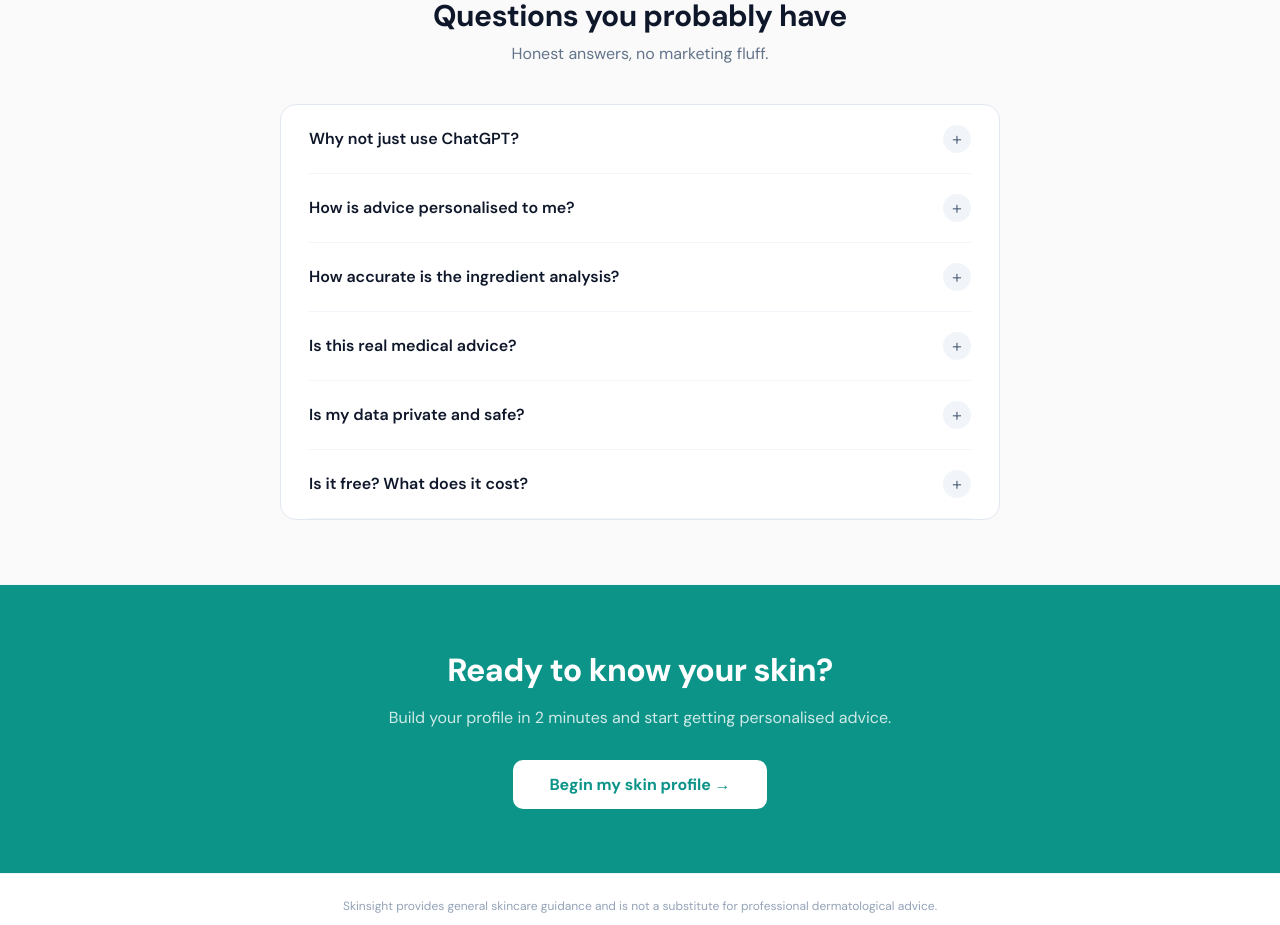
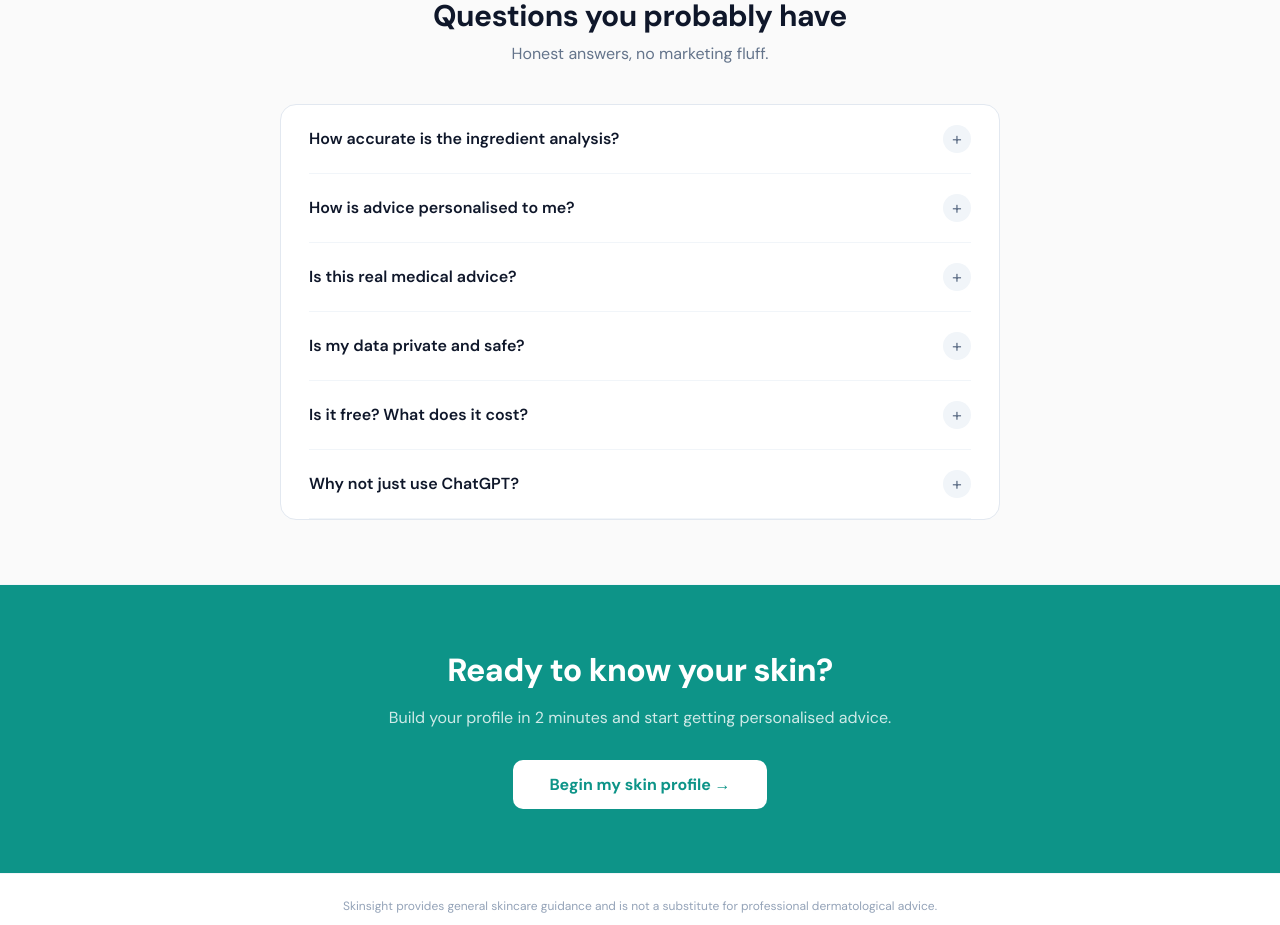
Before and after one commit to MKscalepoint/Skinsight, a Next.js app: page / in a window 1280 px wide. Shown: the part 1500-2425 px from the top of the page. Built offline with nearby package versions, Linux system fonts and the light colour scheme.

Commit message:
Update Landing.tsx

```diff
--- a/src/components/Landing.tsx
+++ b/src/components/Landing.tsx
@@ -8,16 +8,12 @@ const TEAL_MID = '#ccfbf1';
 
 const FAQS = [
   {
-    q: "Why not just use ChatGPT?",
-    a: "Great question — and honestly, you could. But here's the difference: ChatGPT is a general-purpose assistant — it might remember you mentioned dry skin once, but it doesn't hold a structured profile of your skin type, concerns, sensitivities and experience level that shapes every single response. It also has none of the dedicated tools — ingredient decoder, compatibility checker, routine builder — that Skinsight is built around. And if you've ever tried using ChatGPT for something ongoing, you'll know the pain — conversations pile up with no organisation, and finding what you discussed last week means scrolling through dozens of chats. Skinsight keeps everything in one place: your profile, your routine, your history, all structured and accessible."
+    q: "How accurate is the ingredient analysis?",
+    a: "Skinsight's ingredient knowledge is based on published dermatological research and widely accepted skincare science. It knows about ingredient interactions, pH sensitivities, active concentrations, and formulation considerations. That said, skincare science is always evolving and individual skin can be unpredictable — so we always recommend patch testing anything new, and seeing a dermatologist for persistent concerns. Think of Skinsight as a very well-read friend, not a replacement for a professional diagnosis."
   },
   {
     q: "How is advice personalised to me?",
     a: "When you first join, you answer 5 quick questions about your skin type, main concerns, experience level, age range, and any sensitivities. Skinsight uses that profile to tailor every single response — so if you have oily, acne-prone skin, you'll never get advice designed for dry or mature skin. The more you use it, the more context builds up, making recommendations increasingly specific to you."
-  },
-  {
-    q: "How accurate is the ingredient analysis?",
-    a: "Skinsight's ingredient knowledge is based on published dermatological research and widely accepted skincare science. It knows about ingredient interactions, pH sensitivities, active concentrations, and formulation considerations. That said, skincare science is always evolving and individual skin can be unpredictable — so we always recommend patch testing anything new, and seeing a dermatologist for persistent concerns. Think of Skinsight as a very well-read friend, not a replacement for a professional diagnosis."
   },
   {
     q: "Is this real medical advice?",
@@ -30,6 +26,10 @@ const FAQS = [
   {
     q: "Is it free? What does it cost?",
     a: "Skinsight is currently free to use while we're in early access. We're gathering feedback from real users before deciding how to structure things long-term. If a paid tier is introduced, core features will always remain accessible for free — we believe everyone deserves good skincare guidance, not just people who can afford a dermatologist."
+  },
+  {
+    q: "Why not just use ChatGPT?",
+    a: "Great question — and honestly, you could. But here's the difference: ChatGPT is a general-purpose assistant — it might remember you mentioned dry skin once, but it doesn't hold a structured profile of your skin type, concerns, sensitivities and experience level that shapes every single response. It also has none of the dedicated tools — ingredient decoder, compatibility checker, routine builder — that Skinsight is built around. And if you've ever tried using ChatGPT for something ongoing, you'll know the pain — conversations pile up with no organisation, and finding what you discussed last week means scrolling through dozens of chats. Skinsight keeps everything in one place: your profile, your routine, your history, all structured and accessible."
   },
 ];
 
```
